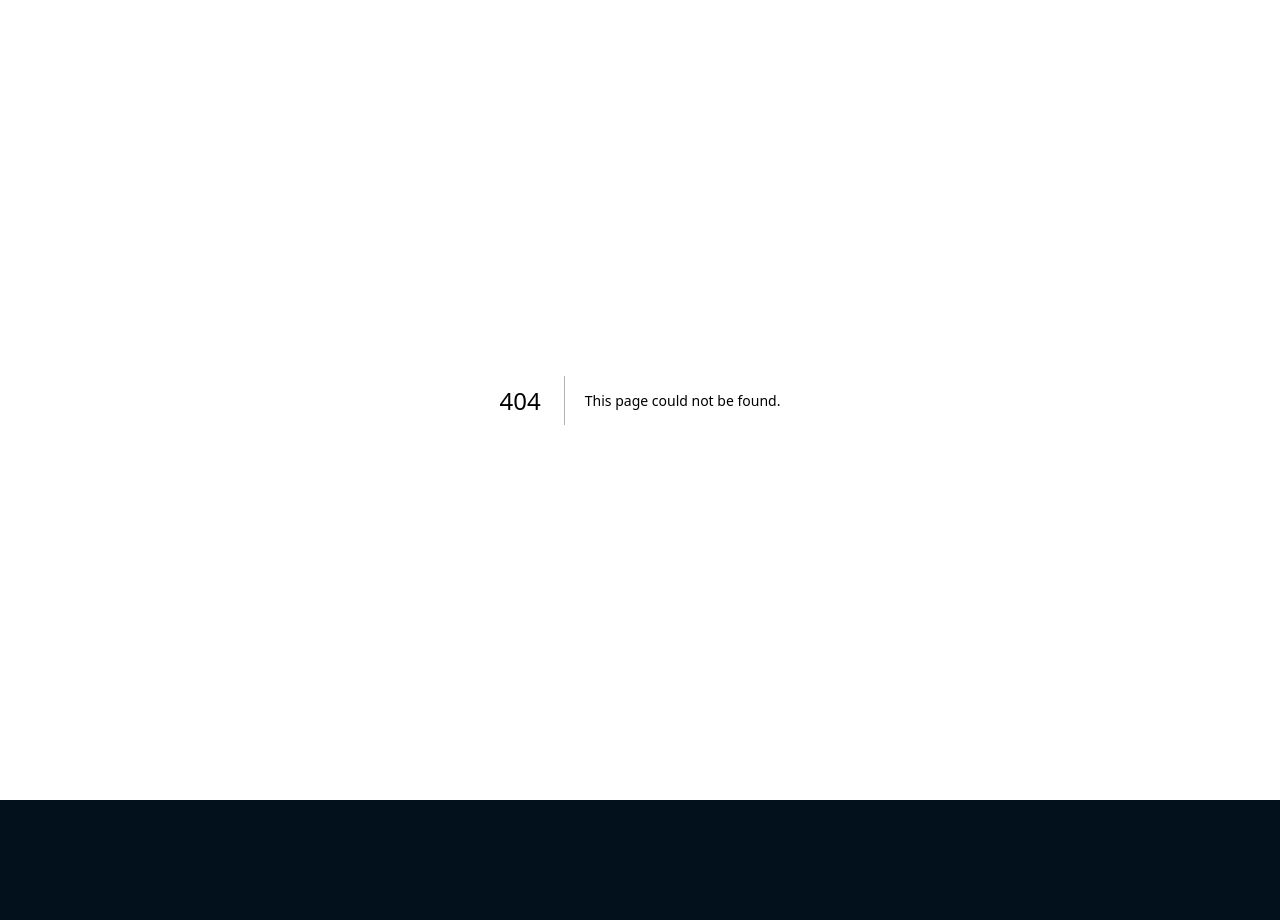
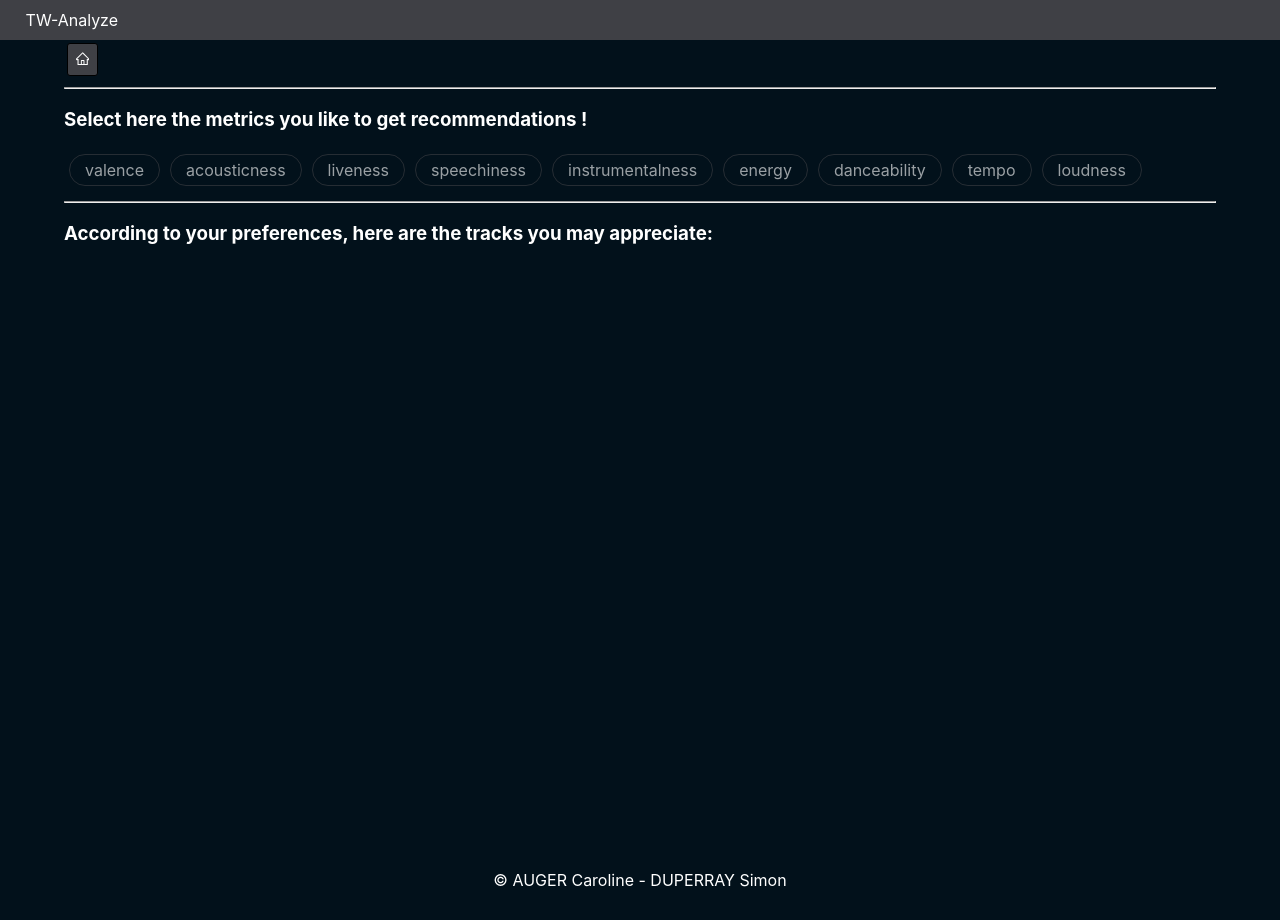
Before and after one commit to SimonDuperray/ESEO-NextAppSpotify, a Next.js app: page /recommendations in a window 1280 px wide. Before the commit this address had no page. Before the commit the page ends 800 px from the top, so only its background shows below. Built offline with nearby package versions, Linux system fonts and the light colour scheme.

Commit message:
:sparkles: get card label when picked

```diff
--- a/components/Home.js
+++ b/components/Home.js
@@ -162,6 +162,11 @@ const Home = (props) => {
                         Metrics description page
                     </Link>
                 </button>
+                <button className="custom-button">
+                    <Link href="/recommendations">
+                        Recommendations page
+                    </Link>
+                </button>
                 <button disabled={true} className="custom-button" onClick={ () => refetchAudioFeatures() }>Fetch tracks features</button>
             </div>
             <h2>Setlist tracks:</h2>
--- a/components/cards/MetricCard.js
+++ b/components/cards/MetricCard.js
@@ -27,11 +27,9 @@ const MetricCard = (props) => {
         <div
             id={props.key}
             className="metric-card"
-            style={
-                {
+            style={{
                     backgroundColor: renderColor()
-                }
-            }
+            }}
         >
             <p>
                 { props.metricLabel }
--- /dev/null
+++ b/components/cards/RecommendationMetricCard.js
@@ -0,0 +1,9 @@
+const RecommendationMetricCard = (props) => {
+    return (
+        <div className="recommendation-metric-card">
+            <p>{props.label}</p>
+        </div>
+    );
+};
+
+export default RecommendationMetricCard;
--- /dev/null
+++ b/data/metrics.js
@@ -0,0 +1,3 @@
+export const outMetrics = [
+    'valence', 'acousticness', 'liveness', 'speechiness', 'instrumentalness', 'energy', 'danceability', 'tempo', 'loudness'
+];
--- a/pages/metricsDescription.js
+++ b/pages/metricsDescription.js
@@ -2,6 +2,7 @@ import Link from "next/link";
 import DescriptionCard from "../components/cards/DescriptionCard";
 import Footer from "../components/Footer";
 import SimpleHeader from "../components/SimpleHeader";
+import {HomeOutlined} from "@ant-design/icons";
 
 /**
  * Propose a short description for each of the proposed track metric
@@ -59,7 +60,9 @@ const metricsDescription = () => {
             <SimpleHeader />
             <div id="metrics-description">
                 <button className="custom-button">
-                    <Link href="/">Back to home</Link>
+                    <Link href="/">
+                        <HomeOutlined />
+                    </Link>
                 </button>
                 <h1>Metrics Description:</h1>
                 <div className="metrics-description-cards-container">
--- /dev/null
+++ b/pages/recommendations.js
@@ -0,0 +1,52 @@
+import SimpleHeader from "../components/SimpleHeader";
+import Footer from "../components/Footer";
+import Link from "next/link";
+import {HomeOutlined} from "@ant-design/icons";
+import {outMetrics} from "../data/metrics";
+import RecommendationMetricCard from "../components/cards/RecommendationMetricCard";
+import {useState} from "react";
+
+const recommendations = () => {
+
+    // eslint-disable-next-line react-hooks/rules-of-hooks
+    const [pickedMetrics, setPickedMetrics] = useState([]);
+
+    const handlePickedMetricsState = (event, met) => {
+        console.log(`just picked ${met} metric!`);
+    }
+
+    return (
+        <div>
+            <SimpleHeader />
+            <div className="recommendations-container">
+                <button className="custom-button">
+                    <Link href="/">
+                        <HomeOutlined />
+                    </Link>
+                </button>
+                {/* RECOMMENDATION VIEW */}
+                <hr />
+                <h3>Select here the metrics you like to get recommendations !</h3>
+                <div className="recommendation-metric-cards-container">
+                    {
+                        outMetrics.map((met) => {
+                            return (
+                                <div
+                                    onClick={(e) => handlePickedMetricsState(e, met)}
+                                    key={met}
+                                >
+                                    <RecommendationMetricCard label={met}/>
+                                </div>
+                            )
+                        })
+                    }
+                </div>
+                <hr />
+                <h3>According to your preferences, here are the tracks you may appreciate:</h3>
+            </div>
+            <Footer />
+        </div>
+    );
+};
+
+export default recommendations;
--- a/pages/track/[id].js
+++ b/pages/track/[id].js
@@ -6,6 +6,7 @@ import { useState, useEffect } from "react";
 import Link from "next/link";
 import Footer from "../../components/Footer";
 import SimpleHeader from "../../components/SimpleHeader";
+import {HomeOutlined} from "@ant-design/icons";
 
 ChartJS.register(
     BarElement,
@@ -97,7 +98,7 @@ const TrackDetails = ({ track }) => {
                 <h1>{track.title}</h1>
                 <button className="custom-button">
                     <Link href="/">
-                        Back to homepage
+                        <HomeOutlined />
                     </Link>
                 </button>
                 <div className="graph-container">
--- a/styles/globals.css
+++ b/styles/globals.css
@@ -211,6 +211,41 @@ div.graph-container {
   padding: 5px;
 }
 
+/* RECOMMENDATIONS PAGE */
+div.recommendations-container {
+  height: 100vh;
+  width: 90vw;
+  margin: auto;
+}
+
+div.recommendation-metric-cards-container {
+  display: flex;
+  flex-wrap: wrap;
+  margin-bottom: 10px;
+}
+
+div.recommendation-metric-card {
+  border-radius: 20px;
+  margin: 5px;
+  padding: 0 10px;
+  opacity: .6;
+  transition: .3s;
+  border: 1px solid rgba(63, 64, 69, 1);
+}
+
+div.recommendation-metric-card.picked {
+  background-color: rgba(63, 64, 69, 1);
+}
+
+div.recommendation-metric-card:hover {
+  opacity: 1;
+  cursor: pointer;
+}
+
+div.recommendation-metric-card > p {
+  margin: 5px;
+}
+
 /* OTHER ELEMENTS */
 
 div.ant-image-mask-info {
```
Also changed, not shown: services/auth.js (deleted, +0 -32 lines), 1 other file (tests, documents, lock files or other folders).
